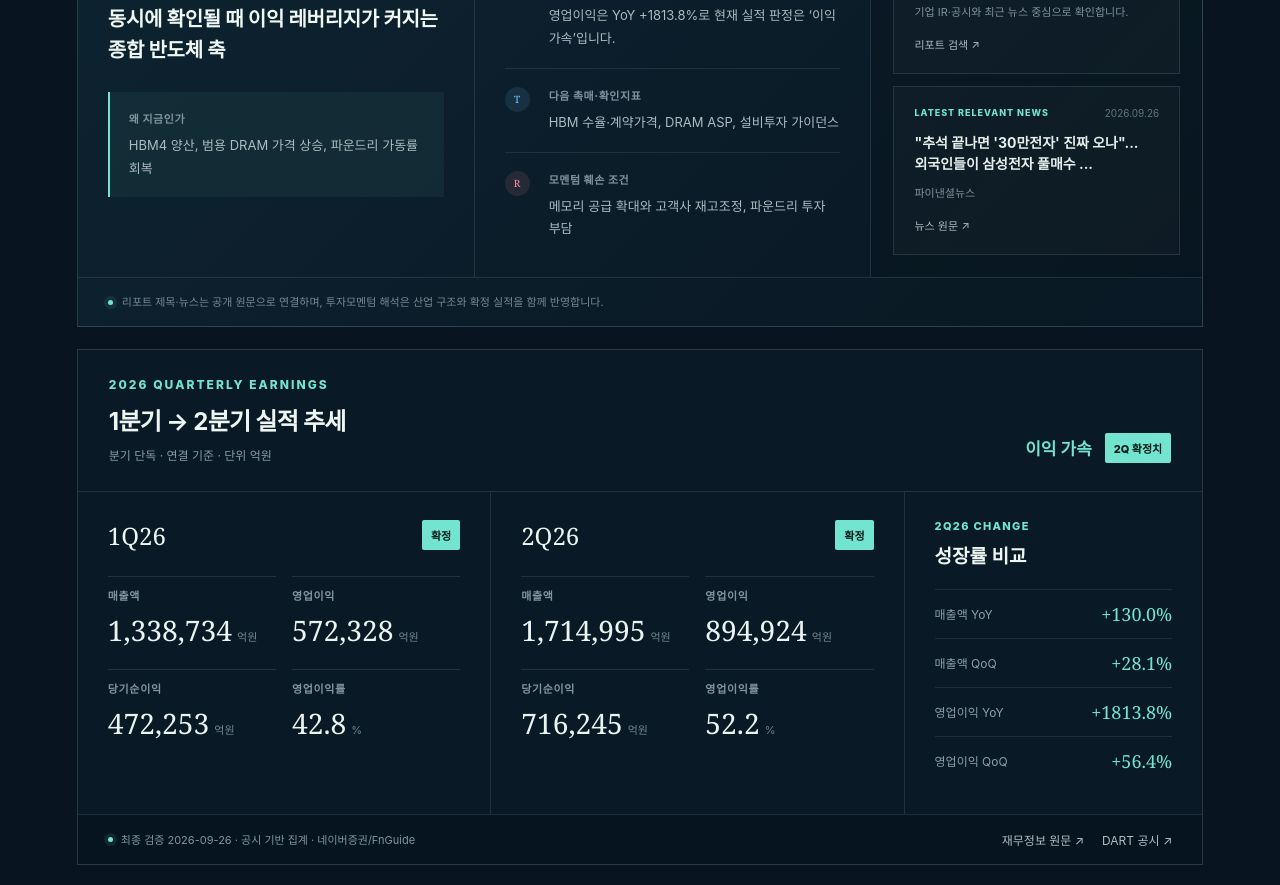
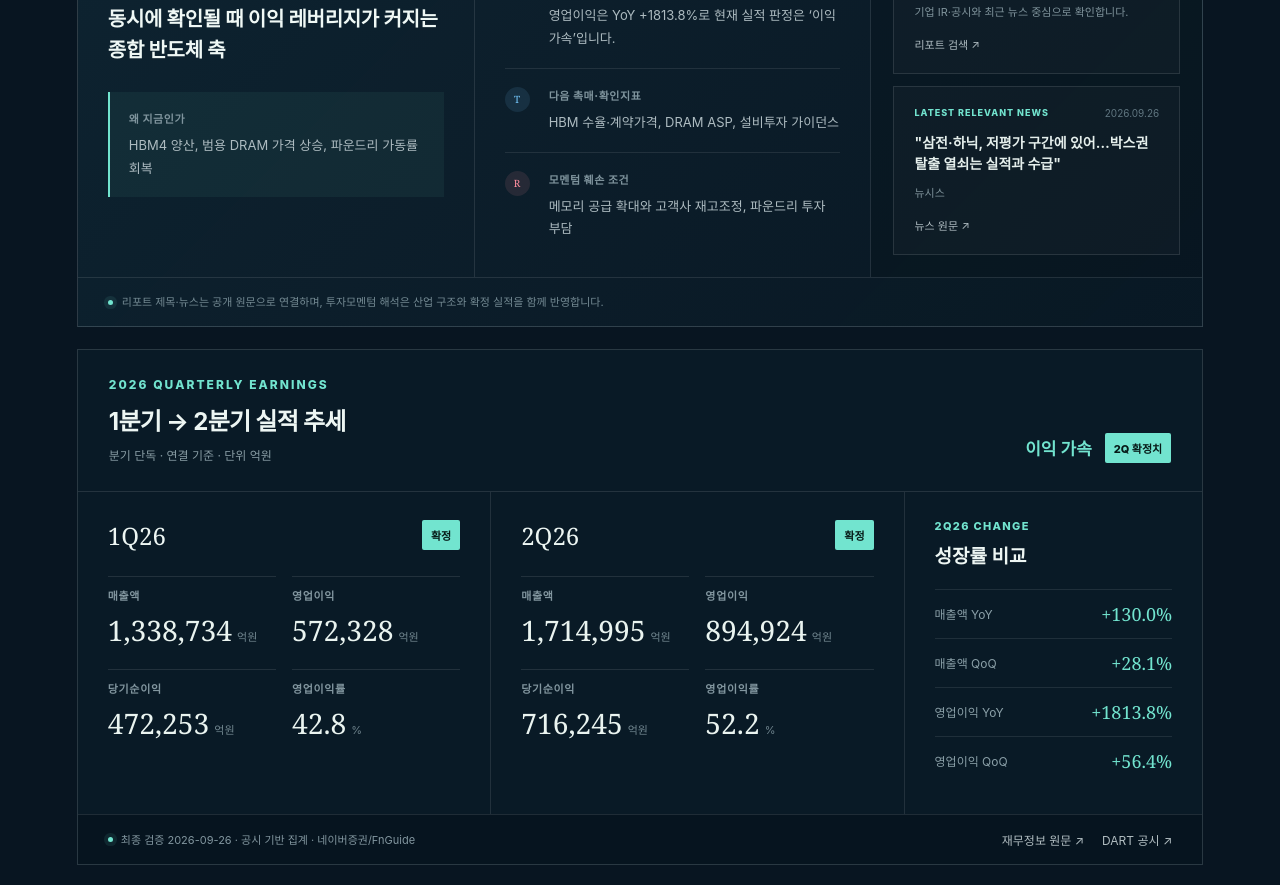
Before and after one commit to addroo003-coder/STOCK, a Next.js app in the folder stock-atlas-source/: page / in a window 1280 px wide. Shown: the part 3940-4825 px from the top of the page. Built offline with nearby package versions, Linux system fonts and the light colour scheme.

Commit message:
사이트 데이터 자동 갱신 2026-09-26T10:53:23Z

```diff
--- a/stock-atlas-source/app/market-sources.ts
+++ b/stock-atlas-source/app/market-sources.ts
@@ -361,10 +361,10 @@ export const marketSourcesByStock: Record<string, MarketSourceRecord> = {
     "report": null,
     "reportListUrl": "https://finance.naver.com/research/company_list.naver?searchType=itemCode&itemCode=005930",
     "news": {
-      "title": "\"추석 끝나면 '30만전자' 진짜 오나\"... 외국인들이 삼성전자 풀매수 ...",
-      "office": "파이낸셜뉴스",
+      "title": "\"삼전·하닉, 저평가 구간에 있어…박스권 탈출 열쇠는 실적과 수급\"",
+      "office": "뉴시스",
       "date": "20260926",
-      "url": "https://n.news.naver.com/mnews/article/014/0005580945"
+      "url": "https://n.news.naver.com/mnews/article/003/0014214467"
     },
     "newsListUrl": "https://m.stock.naver.com/domestic/stock/005930/news"
   },
@@ -627,7 +627,7 @@ export const marketSourcesByStock: Record<string, MarketSourceRecord> = {
     "report": null,
     "reportListUrl": "https://finance.naver.com/research/company_list.naver?searchType=itemCode&itemCode=058610",
     "news": {
-      "title": "\"휴머노이드 백날 춤춰봐야\"…돈 되는 '진짜 로봇주' 따로 있다[주末...",
+      "title": "'구경만 할래?'…\"돈 버는 곳은 따로\" 전문가가 꼽은 '찐 로봇 수혜주...",
       "office": "아시아경제",
       "date": "20260926",
       "url": "https://n.news.naver.com/mnews/article/277/0005820965"
@@ -1383,10 +1383,10 @@ export const marketSourcesByStock: Record<string, MarketSourceRecord> = {
     "report": null,
     "reportListUrl": "https://finance.naver.com/research/company_list.naver?searchType=itemCode&itemCode=042700",
     "news": {
-      "title": "한미반도체, HBM 넘어 AI패키징 시장 공략",
-      "office": "파이낸셜뉴스",
-      "date": "20260922",
-      "url": "https://n.news.naver.com/mnews/article/014/0005579851"
+      "title": "HBM 넘어 시스템반도체로…한미반도체, AI 장비 영토 확장",
+      "office": "비즈워치",
+      "date": "20260926",
+      "url": "https://n.news.naver.com/mnews/article/648/0000051081"
     },
     "newsListUrl": "https://m.stock.naver.com/domestic/stock/042700/news"
   },
@@ -1747,10 +1747,10 @@ export const marketSourcesByStock: Record<string, MarketSourceRecord> = {
     "report": null,
     "reportListUrl": "https://finance.naver.com/research/company_list.naver?searchType=itemCode&itemCode=000660",
     "news": {
-      "title": "SK하이닉스 솔리다임, 내년 美 상장 추진...기업가치 최대 204조",
-      "office": "매경이코노미",
+      "title": "SK하이닉스 손자회사 솔리다임, 이르면 내년 'IPO설'",
+      "office": "파이낸셜뉴스",
       "date": "20260926",
-      "url": "https://n.news.naver.com/mnews/article/024/0000108492"
+      "url": "https://n.news.naver.com/mnews/article/014/0005580962"
     },
     "newsListUrl": "https://m.stock.naver.com/domestic/stock/000660/news"
   },
```
